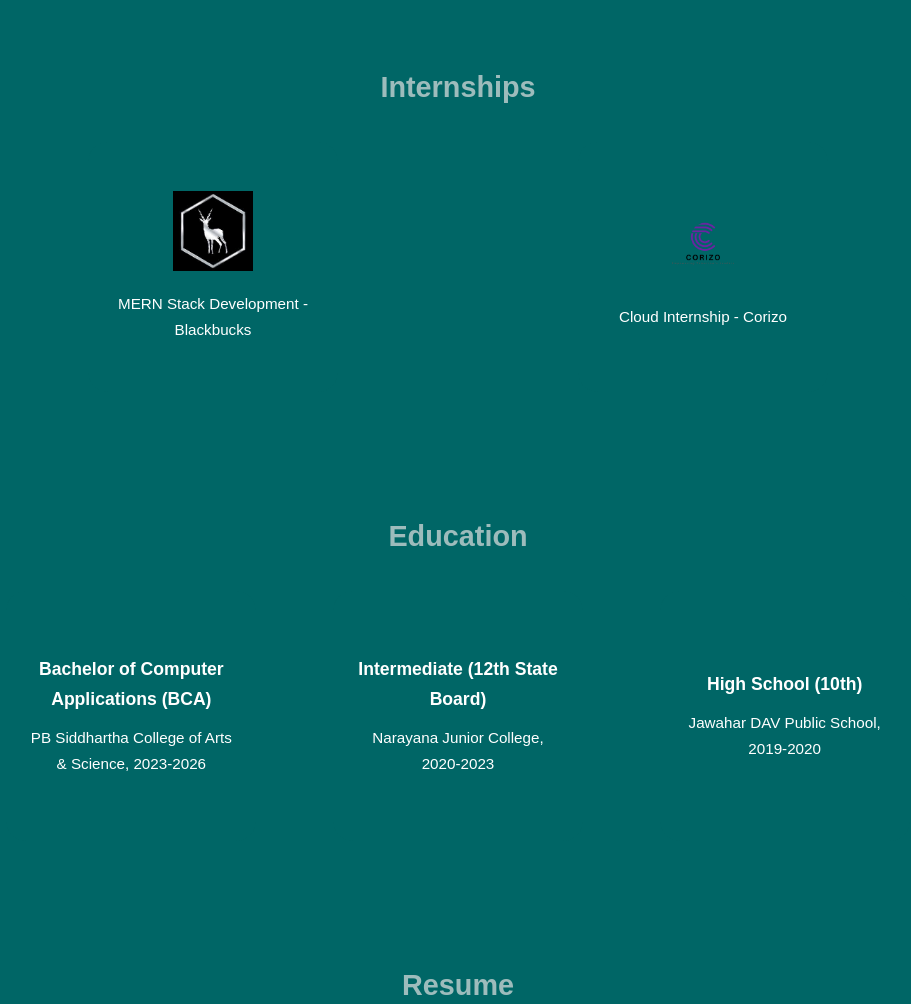
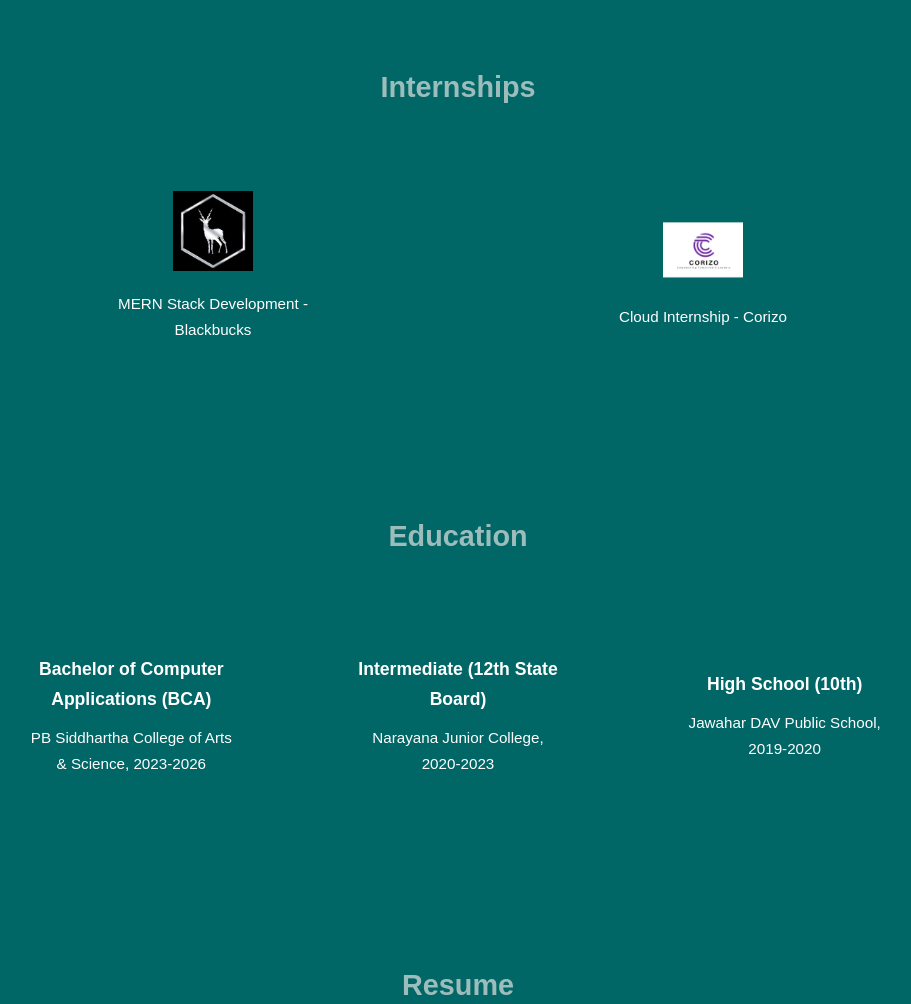
Before and after one commit to ShaikAyeshaSameena/Personal-Portfolio, a plain HTML site: page index.html in a window 1280 px wide. Shown: the part 2466-3470 px from the top of the page, without its empty margins (182-1093 px from the left). Drawn offline with Linux system fonts and the light colour scheme.

Commit message:
Update index.html

```diff
--- a/index.html
+++ b/index.html
@@ -115,7 +115,7 @@
         <p>MERN Stack Development - Blackbucks</p>
       </a>
       <a href="cloud-internship-corizo.pdf" target="_blank" class="intern-card">
-        <img src="corizo.png" alt="Corizo Logo">
+        <img src="corizo.webp" alt="Corizo Logo">
         <p>Cloud Internship - Corizo</p>
       </a>
     </div>
```
